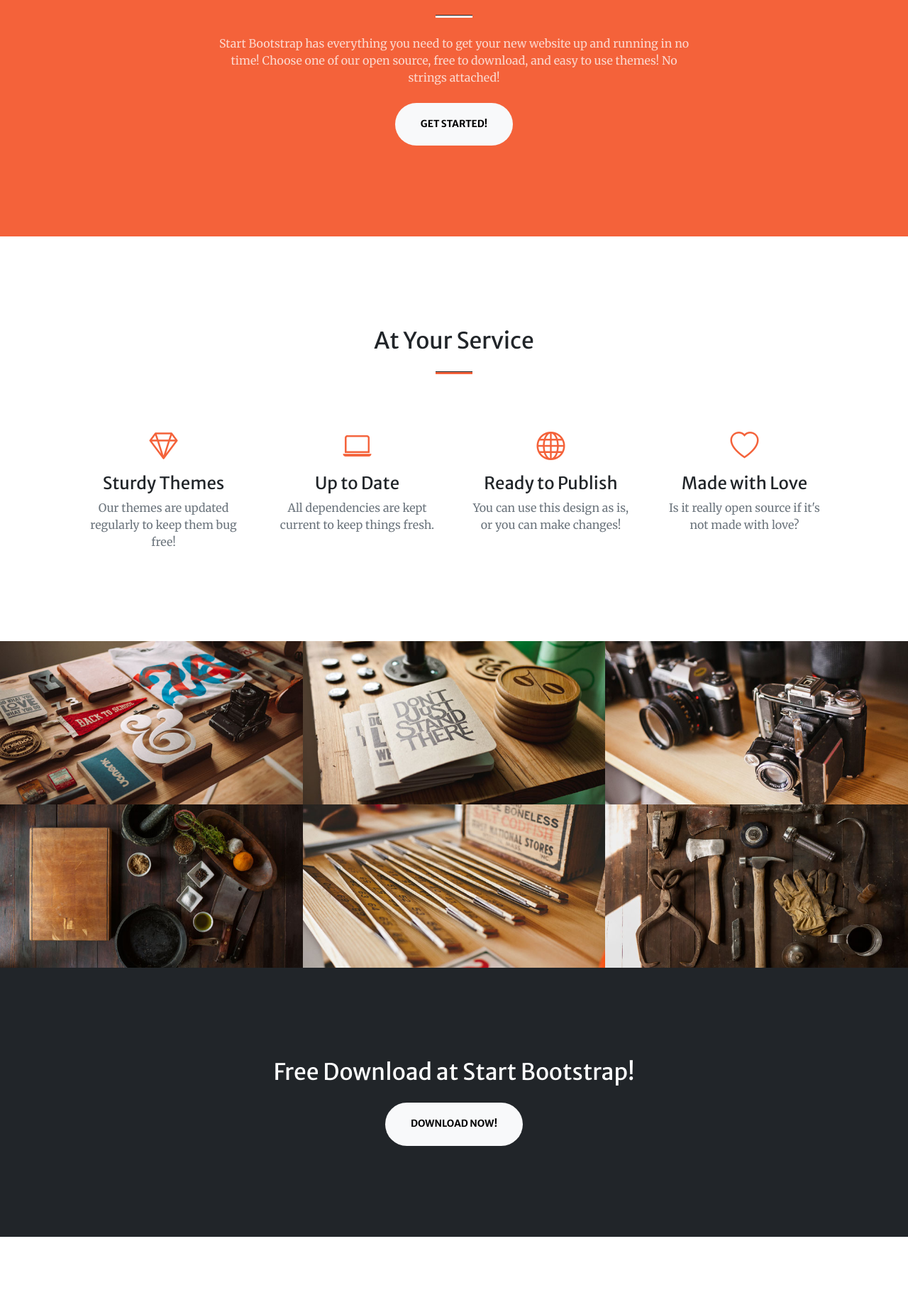
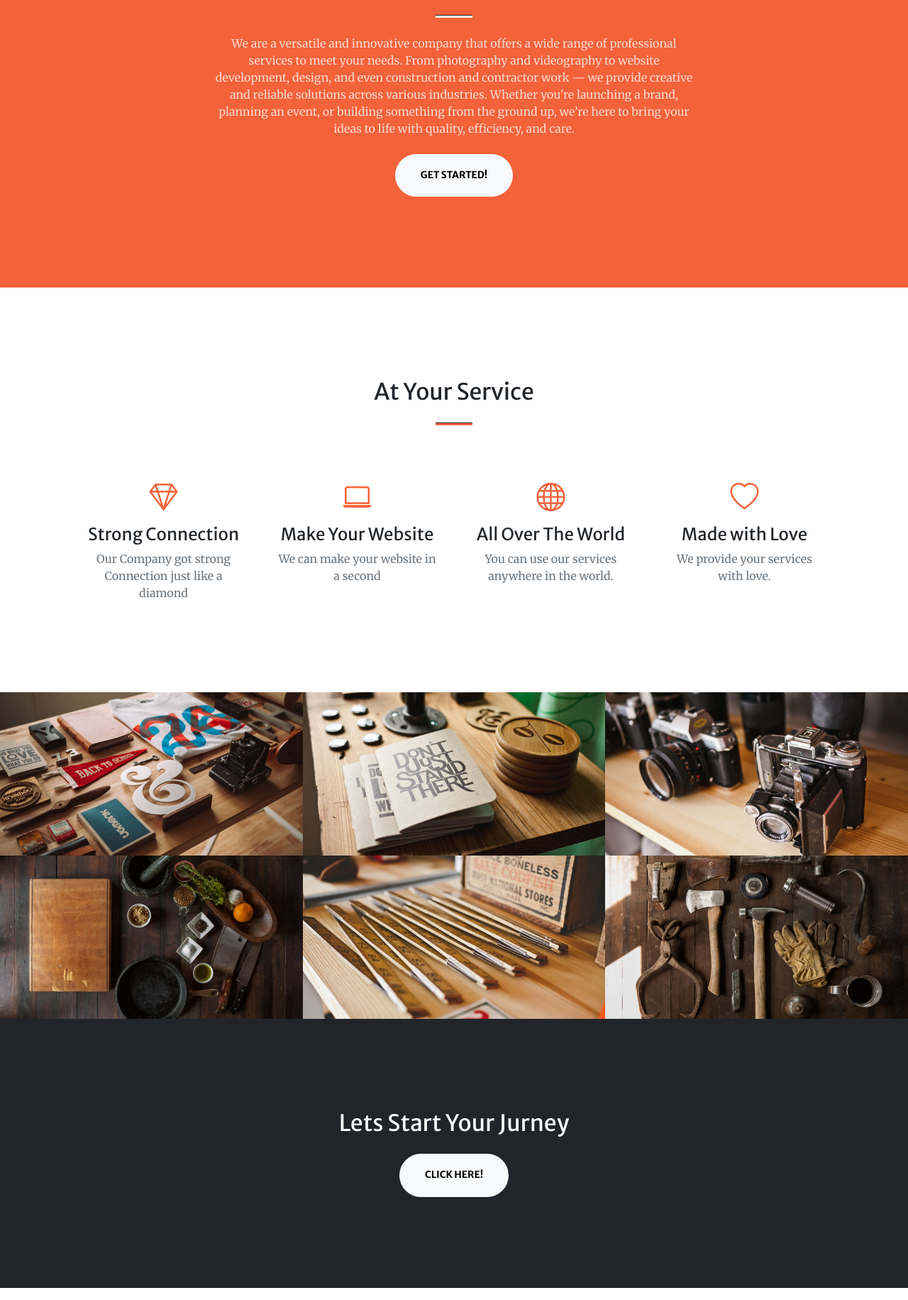
Before and after one commit to kaka14/Bahasa-pemograman, a plain HTML site: page index.html in a window 1280 px wide. Shown: the part 969-2800 px from the top of the page at 71% size. Drawn offline with nearby package versions, Linux system fonts and the light colour scheme; some packages are replaced by stand-ins of ours; a script that the page names is missing.

Commit message:
Update index.html

```diff
--- a/index.html
+++ b/index.html
@@ -5,7 +5,7 @@
         <meta name="viewport" content="width=device-width, initial-scale=1, shrink-to-fit=no" />
         <meta name="description" content="" />
         <meta name="author" content="" />
-        <title>Creative - Start Bootstrap Theme</title>
+        <title>Creative - We Can Do Anything</title>
         <!-- Favicon-->
         <link rel="icon" type="image/x-icon" href="assets/favicon.ico" />
         <!-- Bootstrap Icons-->
@@ -22,7 +22,7 @@
         <!-- Navigation-->
         <nav class="navbar navbar-expand-lg navbar-light fixed-top py-3" id="mainNav">
             <div class="container px-4 px-lg-5">
-                <a class="navbar-brand" href="#page-top">Start Bootstrap</a>
+                <a class="navbar-brand" href="#page-top">Generalist</a>
                 <button class="navbar-toggler navbar-toggler-right" type="button" data-bs-toggle="collapse" data-bs-target="#navbarResponsive" aria-controls="navbarResponsive" aria-expanded="false" aria-label="Toggle navigation"><span class="navbar-toggler-icon"></span></button>
                 <div class="collapse navbar-collapse" id="navbarResponsive">
                     <ul class="navbar-nav ms-auto my-2 my-lg-0">
@@ -39,11 +39,11 @@
             <div class="container px-4 px-lg-5 h-100">
                 <div class="row gx-4 gx-lg-5 h-100 align-items-center justify-content-center text-center">
                     <div class="col-lg-8 align-self-end">
-                        <h1 class="text-white font-weight-bold">Your Favorite Place for Free Bootstrap Themes</h1>
+                        <h1 class="text-white font-weight-bold">Your Best Way to do Your Job</h1>
                         <hr class="divider" />
                     </div>
                     <div class="col-lg-8 align-self-baseline">
-                        <p class="text-white-75 mb-5">Start Bootstrap can help you build better websites using the Bootstrap framework! Just download a theme and start customizing, no strings attached!</p>
+                        <p class="text-white-75 mb-5">Our business offers diverse services across industries, adapting quickly to meet varius customer</p>
                         <a class="btn btn-primary btn-xl" href="#about">Find Out More</a>
                     </div>
                 </div>
@@ -56,7 +56,7 @@
                     <div class="col-lg-8 text-center">
                         <h2 class="text-white mt-0">We've got what you need!</h2>
                         <hr class="divider divider-light" />
-                        <p class="text-white-75 mb-4">Start Bootstrap has everything you need to get your new website up and running in no time! Choose one of our open source, free to download, and easy to use themes! No strings attached!</p>
+                        <p class="text-white-75 mb-4">We are a versatile and innovative company that offers a wide range of professional services to meet your needs. From photography and videography to website development, design, and even construction and contractor work — we provide creative and reliable solutions across various industries. Whether you're launching a brand, planning an event, or building something from the ground up, we’re here to bring your ideas to life with quality, efficiency, and care.</p>
                         <a class="btn btn-light btn-xl" href="#services">Get Started!</a>
                     </div>
                 </div>
@@ -71,29 +71,29 @@
                     <div class="col-lg-3 col-md-6 text-center">
                         <div class="mt-5">
                             <div class="mb-2"><i class="bi-gem fs-1 text-primary"></i></div>
-                            <h3 class="h4 mb-2">Sturdy Themes</h3>
-                            <p class="text-muted mb-0">Our themes are updated regularly to keep them bug free!</p>
+                            <h3 class="h4 mb-2">Strong Connection</h3>
+                            <p class="text-muted mb-0">Our Company got strong Connection just like a diamond</p>
                         </div>
                     </div>
                     <div class="col-lg-3 col-md-6 text-center">
                         <div class="mt-5">
                             <div class="mb-2"><i class="bi-laptop fs-1 text-primary"></i></div>
-                            <h3 class="h4 mb-2">Up to Date</h3>
-                            <p class="text-muted mb-0">All dependencies are kept current to keep things fresh.</p>
+                            <h3 class="h4 mb-2">Make Your Website</h3>
+                            <p class="text-muted mb-0">We can make your website in a second</p>
                         </div>
                     </div>
                     <div class="col-lg-3 col-md-6 text-center">
                         <div class="mt-5">
                             <div class="mb-2"><i class="bi-globe fs-1 text-primary"></i></div>
-                            <h3 class="h4 mb-2">Ready to Publish</h3>
-                            <p class="text-muted mb-0">You can use this design as is, or you can make changes!</p>
+                            <h3 class="h4 mb-2">All Over The World</h3>
+                            <p class="text-muted mb-0">You can use our services anywhere in the world.</p>
                         </div>
                     </div>
                     <div class="col-lg-3 col-md-6 text-center">
                         <div class="mt-5">
                             <div class="mb-2"><i class="bi-heart fs-1 text-primary"></i></div>
                             <h3 class="h4 mb-2">Made with Love</h3>
-                            <p class="text-muted mb-0">Is it really open source if it's not made with love?</p>
+                            <p class="text-muted mb-0">We provide your services with love.</p>
                         </div>
                     </div>
                 </div>
@@ -163,8 +163,8 @@
         <!-- Call to action-->
         <section class="page-section bg-dark text-white">
             <div class="container px-4 px-lg-5 text-center">
-                <h2 class="mb-4">Free Download at Start Bootstrap!</h2>
-                <a class="btn btn-light btn-xl" href="https://startbootstrap.com/theme/creative/">Download Now!</a>
+                <h2 class="mb-4">Lets Start Your Jurney</h2>
+                <a class="btn btn-light btn-xl" href="#contact">Click Here!</a>
             </div>
         </section>
         <!-- Contact-->
@@ -237,14 +237,14 @@
                 <div class="row gx-4 gx-lg-5 justify-content-center">
                     <div class="col-lg-4 text-center mb-5 mb-lg-0">
                         <i class="bi-phone fs-2 mb-3 text-muted"></i>
-                        <div>+1 (555) 123-4567</div>
+                        <div>+62 878 555 432</div>
                     </div>
                 </div>
             </div>
         </section>
         <!-- Footer-->
         <footer class="bg-light py-5">
-            <div class="container px-4 px-lg-5"><div class="small text-center text-muted">Copyright &copy; 2023 - Company Name</div></div>
+            <div class="container px-4 px-lg-5"><div class="small text-center text-muted">Copyright &copy; 2025 - Generalist</div></div>
         </footer>
         <!-- Bootstrap core JS-->
         <script src="https://cdn.jsdelivr.net/npm/bootstrap@5.2.3/dist/js/bootstrap.bundle.min.js"></script>
@@ -252,10 +252,7 @@
         <script src="https://cdnjs.cloudflare.com/ajax/libs/SimpleLightbox/2.1.0/simpleLightbox.min.js"></script>
         <!-- Core theme JS-->
         <script src="js/scripts.js"></script>
-        <!-- * * * * * * * * * * * * * * * * * * * * * * * * * * * * * * * * * * * * * * * *-->
-        <!-- * *                               SB Forms JS                               * *-->
-        <!-- * * Activate your form at https://startbootstrap.com/solution/contact-forms * *-->
-        <!-- * * * * * * * * * * * * * * * * * * * * * * * * * * * * * * * * * * * * * * * *-->
+
         <script src="https://cdn.startbootstrap.com/sb-forms-latest.js"></script>
     </body>
 </html>
```
